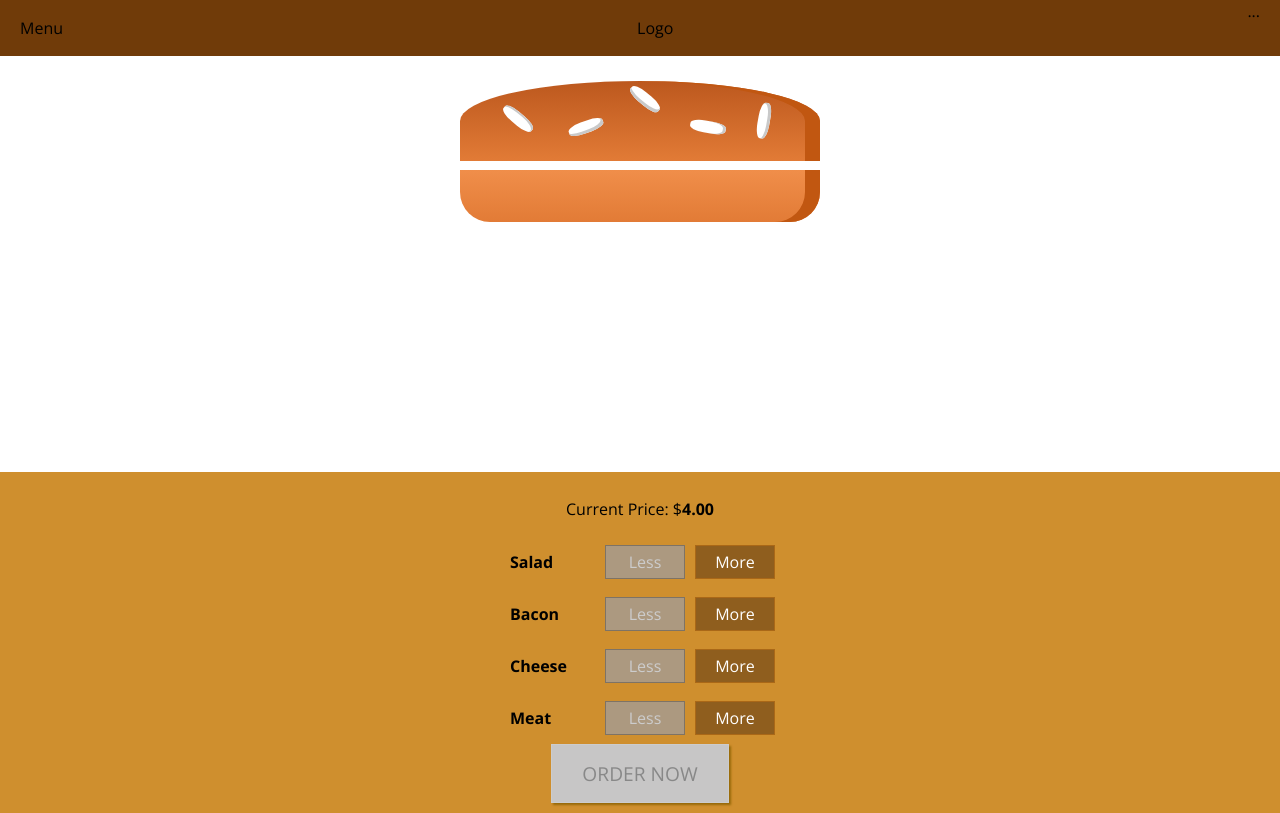
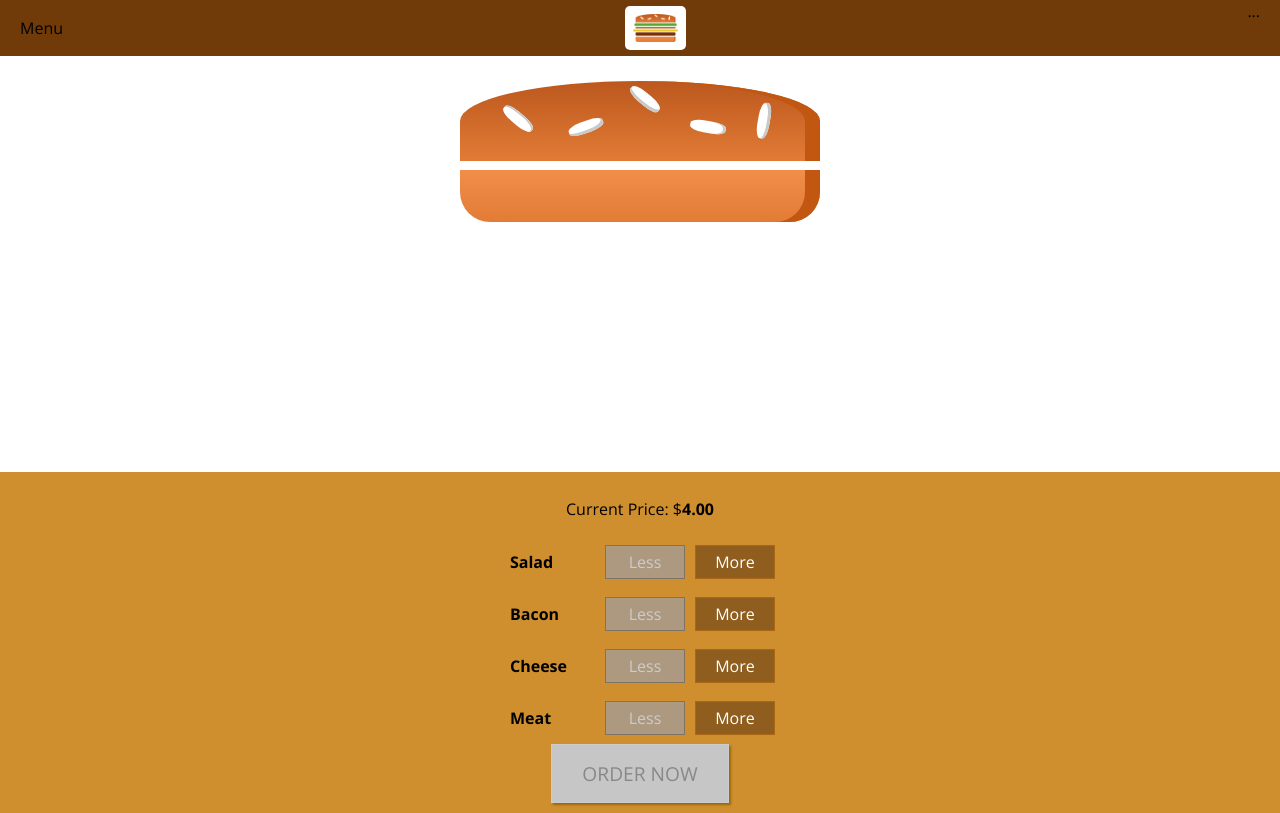
Before and after one commit to dgosza/ReactJS-The-Complete-Guide, a React app in the folder burgerBuilder/: page / in a window 1280 px wide. Built offline with nearby package versions, Linux system fonts and the light colour scheme.

Commit message:
adding Burger Logo

```diff
--- a/burgerBuilder/src/components/Layout/index.js
+++ b/burgerBuilder/src/components/Layout/index.js
@@ -1,5 +1,5 @@
 import React from 'react';
-import './index.css'
+import './style.css'
 
 //HOC
 import Aux from '../../hoc/Auxiliar'
--- /dev/null
+++ b/burgerBuilder/src/components/Logo/index.js
@@ -0,0 +1,12 @@
+import React from 'react';
+import './style.css'
+
+import imageLogo from '../../assets/images/burger.png'
+
+const Logo = () => (
+    <div className="Logo">
+        <img src={imageLogo} alt="MyBurger"></img>
+    </div>
+)
+
+export default Logo;
--- /dev/null
+++ b/burgerBuilder/src/components/Logo/style.css
@@ -0,0 +1,11 @@
+.Logo{
+    background-color: white;
+    padding: 8px;
+    height: 80%;
+    box-sizing: border-box;
+    border-radius: 5px;
+}
+
+.Logo img{
+    height: 100%;
+}
--- a/burgerBuilder/src/components/Navigation/Toolbar/index.js
+++ b/burgerBuilder/src/components/Navigation/Toolbar/index.js
@@ -1,12 +1,14 @@
 import React from 'react';
 import './style.css'
+
+import Logo from '../../Logo'
 
 const Toolbar = (props) => {
 
     return(
         <header className="Toolbar">
             <div>Menu</div>
-            <div>Logo</div>
+            <Logo/>
             <nav>
                 ...
             </nav>
```
Also changed, not shown: burgerBuilder/src/assets/images/burger.png (added), burgerBuilder/src/components/Layout/style.css (renamed from burgerBuilder/src/components/Layout/index.css).
